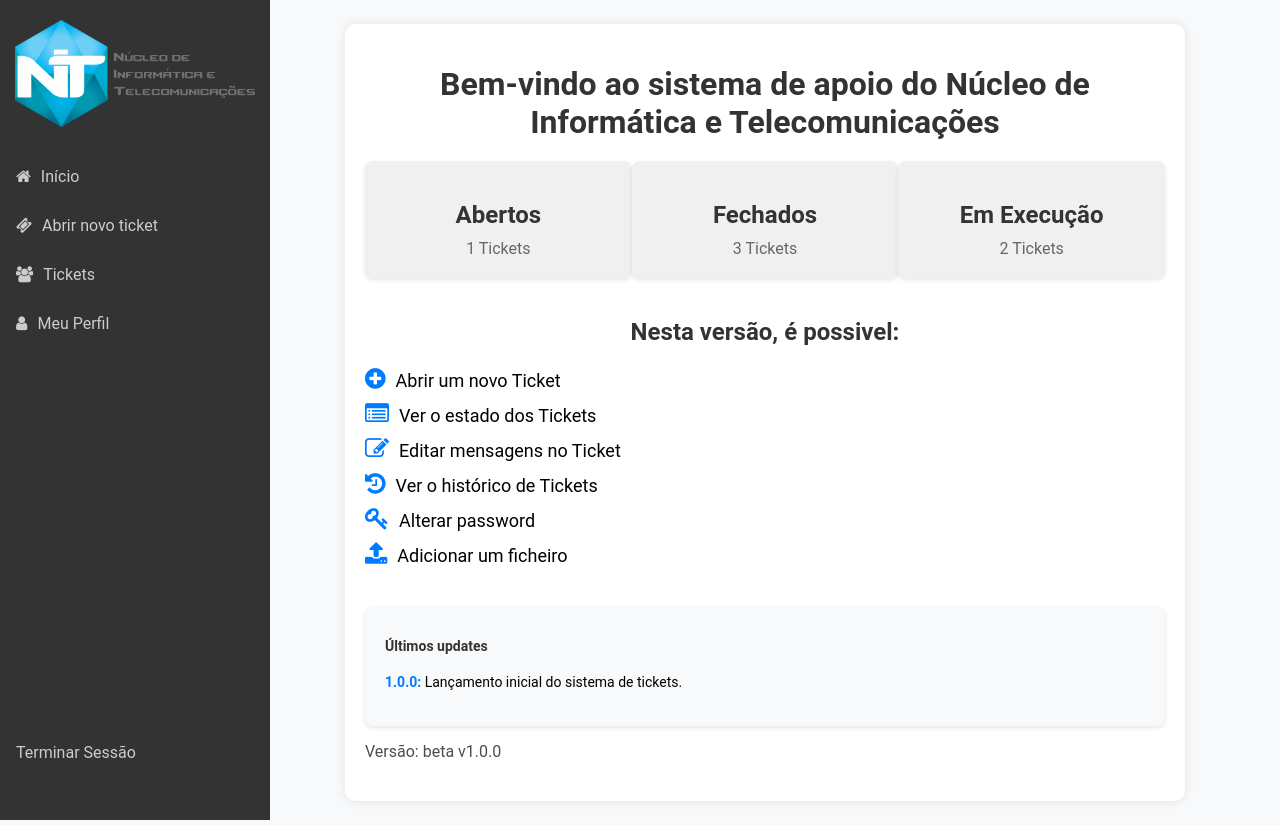
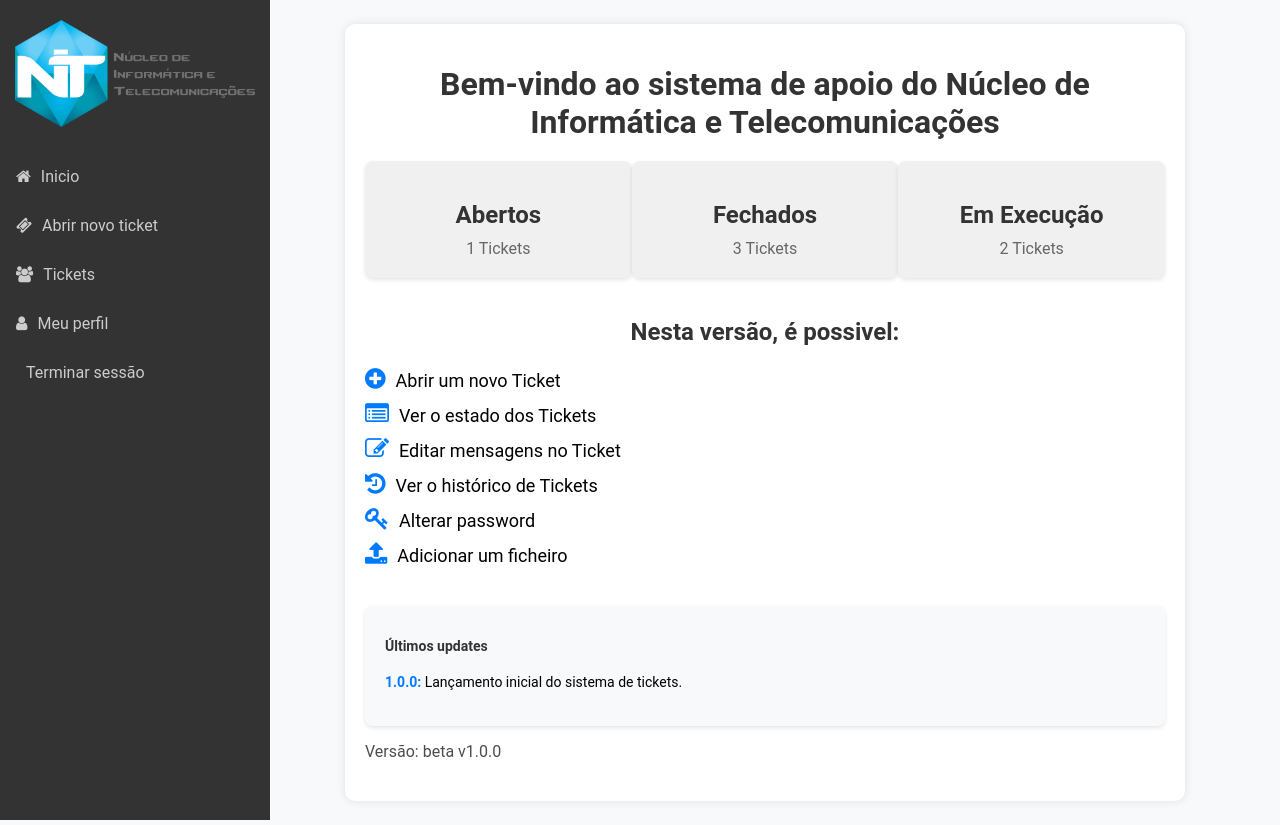
Before and after one commit to RafaelPereira014/helpdesk_nit, a Flask app: page /init_page in a window 1280 px wide. Run offline with Flask 2, Linux system fonts and the light colour scheme; a user stored in the database is signed in; data comes from the database, SQL or seed files in the repository; some libraries are stand-ins or nearby versions.

Commit message:
new changes

```diff
--- a/templates/init.html
+++ b/templates/init.html
@@ -146,7 +146,7 @@
     <div class="sidenav">
         <img src="{{ url_for('static', filename='images/NIT_logo.png') }}" alt="logo-main" class="logo-main">
         <div class="menu-item">
-            <a href="/init_page"><i class="fa fa-home"></i> Início</a>
+            <a href="/init_page"><i class="fa fa-home"></i> Inicio</a>
         </div>
         <div class="menu-item">
             <a href="/new_ticket"><i class="fa fa-ticket"></i> Abrir novo ticket</a>
@@ -155,11 +155,10 @@
             <a href="/my_tickets"><i class="fa fa-users"></i> Tickets</a>
         </div>
         <div class="menu-item">
-            <a href="/my_profile"><i class="fa fa-user"></i> Meu Perfil</a>
+            <a href="/my_profile"><i class="fa fa-user"></i> Meu perfil</a>
         </div>
-
-        <div class="menu-item" id="logout-button">
-            <a href="/logout"></i> Terminar Sessão</a>
+        <div class="menu-item">
+            <a href="/logout"><i class="gg-log-out"></i> Terminar sessão</a>
         </div>
     </div>
 
--- a/templates/new_forms/my_profile.html
+++ b/templates/new_forms/my_profile.html
@@ -51,7 +51,7 @@
                 <a href="/init_page"><i class="fa fa-home"></i> Inicio</a>
             </div>
             <div class="menu-item">
-                <a href="/new_ticket"><i class="fa fa-dashboard"></i> Abrir novo ticket</a>
+                <a href="/new_ticket"><i class="fa fa-ticket"></i> Abrir novo ticket</a>
             </div>
             <div class="menu-item">
                 <a href="/my_tickets"><i class="fa fa-users"></i> Tickets</a>
```
Also changed, not shown: templates/my_tickets.html (+5 -4 lines), templates/new_ticket.html (+5 -4 lines).
